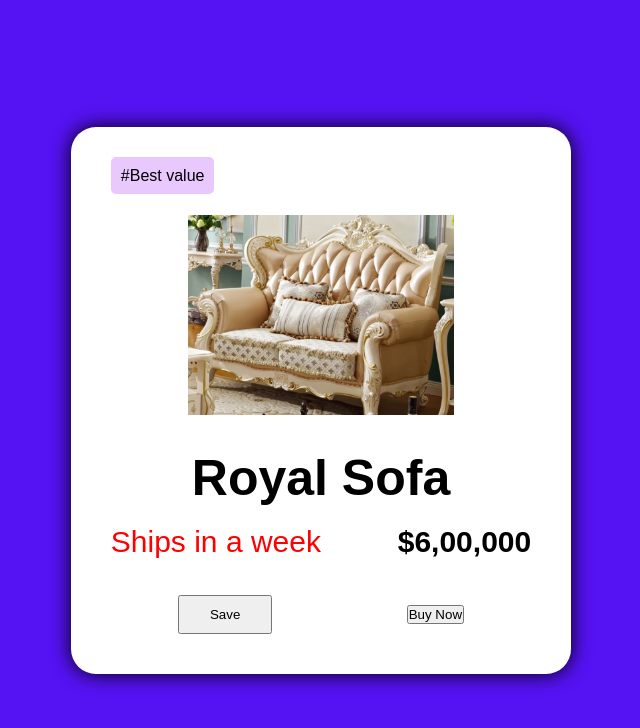
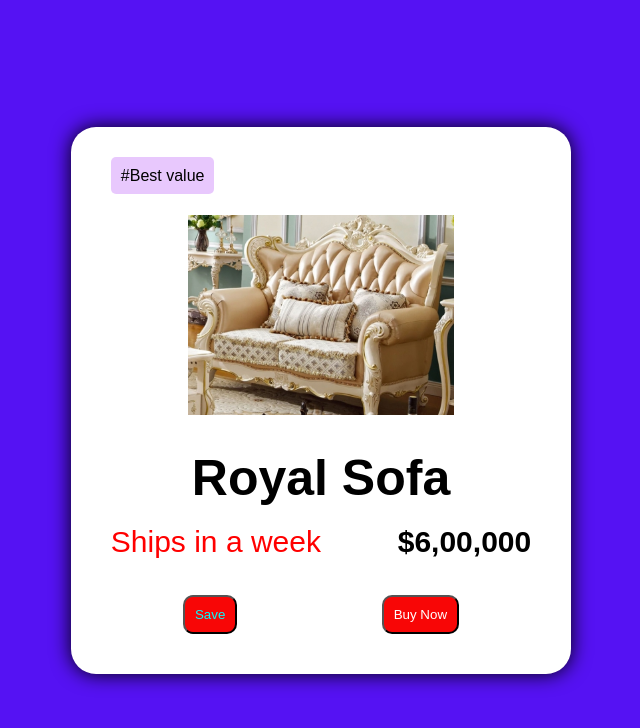
Before and after one commit to Hawk-1/Product_sale, a plain HTML site: page product_code/index.html in a window 1280 px wide. Shown: the whole page, without its empty margins (319-959 px from the left). Drawn offline with Linux system fonts and the light colour scheme.

Commit message:
edited few classes of html

```diff
--- a/product_code/index.html
+++ b/product_code/index.html
@@ -21,10 +21,10 @@
                     </div>
                     <br><br>
                     <div class="footer">
-                        <button class="btn">
+                        <button class="btn-sec">
                             Save
                         </button>
-                        <button class="bttn">
+                        <button class="btn-pri">
                             Buy Now
                         </button>
 
--- a/product_code/style.css
+++ b/product_code/style.css
@@ -70,5 +70,25 @@ body
 {
     padding: 10px 30px;
     font-family: inherit;
+    border-radius: 10px;
+    font-size: 20px;
+    width: 40%;
+    cursor: pointer;
 
 }
+.btn-pri
+{
+    background-color: #f80606;
+    color: #fff;
+    cursor: pointer;
+    padding: 10px;
+    border-radius: 10px;
+}
+.btn-sec
+{
+    background-color: #f80606;
+    color: aqua;
+    cursor: pointer;
+    padding: 10px;
+    border-radius: 10px;
+}
```
